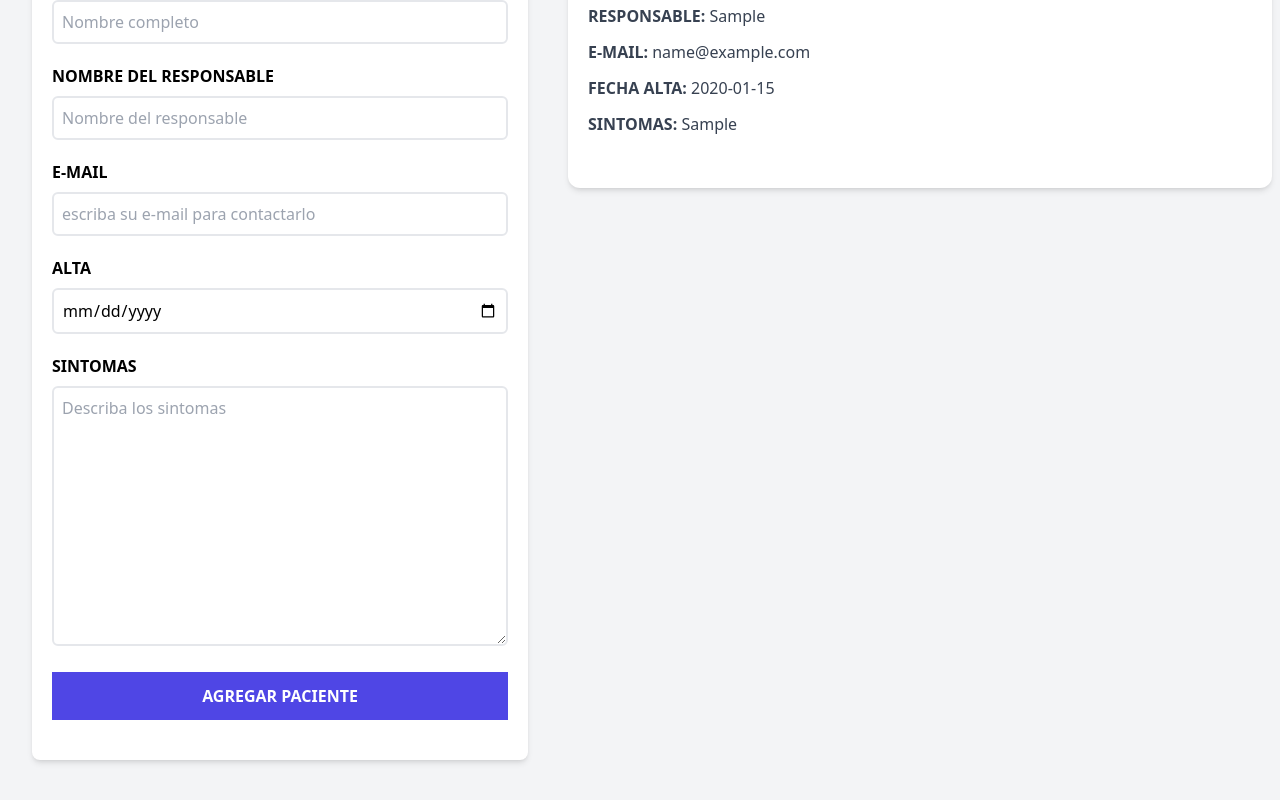
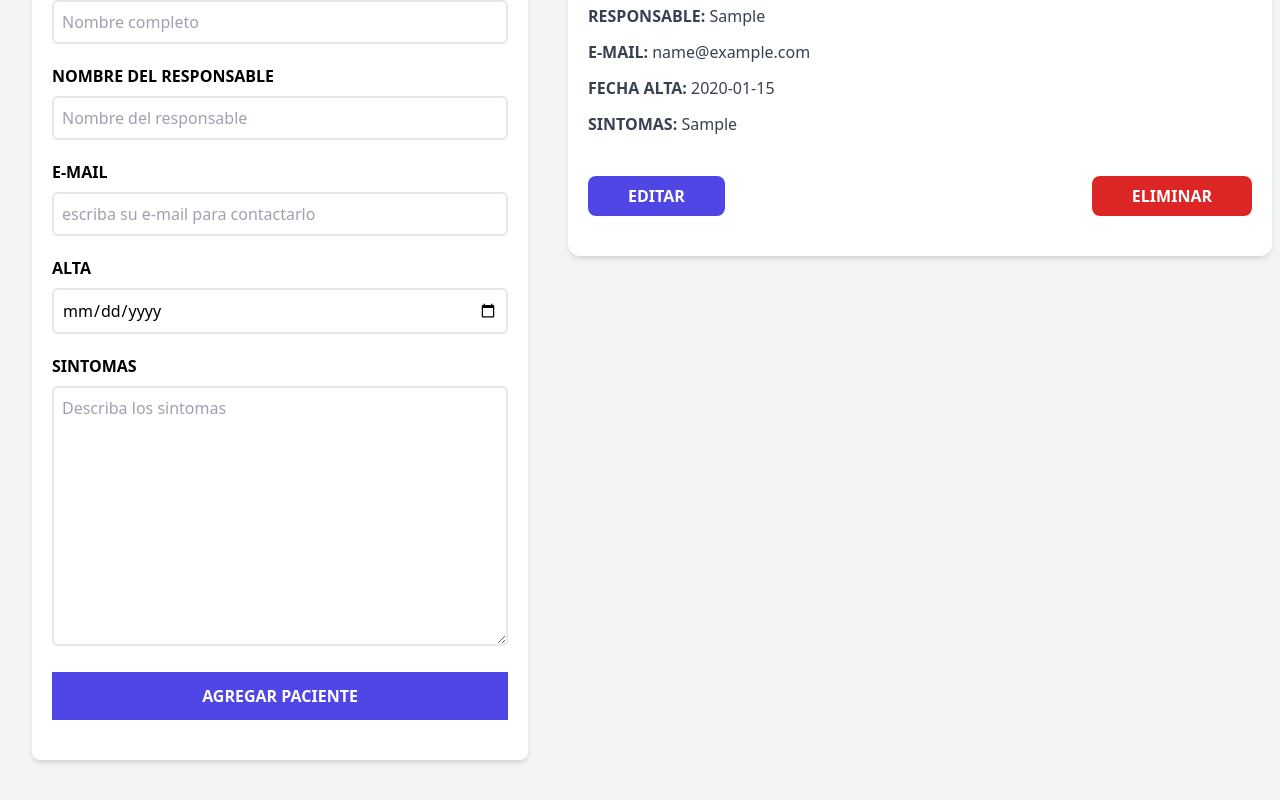
Before and after one commit to niicopina/veterinaria-react, a React (Vite) app: page / in a window 1280 px wide. Both pictures are taken after typing "Sample", "Sample", "name@example.com", "2020-01-15", "Sample" into the empty fields and a click on the input "Agregar Paciente". Shown: the part 420-1220 px from the top of the page. Built offline with nearby package versions, Linux system fonts and the light colour scheme.

Commit message:
evento Editar paciente

```diff
--- a/src/App.jsx
+++ b/src/App.jsx
@@ -4,7 +4,8 @@ import ListadoPacientes from './components/ListadoPacientes'
 import { useState } from 'react'
 
 function App() {
-  const [pacientes, setPacientes] = useState([ ])
+  const [pacientes, setPacientes] = useState([])
+  const [paciente, setPaciente] = useState({})
   return (
     <>
       <div className='container mx-3 mt-20'>
@@ -18,7 +19,7 @@ function App() {
 
             <ListadoPacientes
               pacientes={pacientes}
-
+              setPaciente={setPaciente}
             />
           </div>
       </div>
--- a/src/components/ListadoPacientes.jsx
+++ b/src/components/ListadoPacientes.jsx
@@ -1,7 +1,7 @@
 import React from 'react'
 import Paciente from './Paciente'
 Paciente
-const ListadoPacientes = ({pacientes}) => {
+const ListadoPacientes = ({pacientes, setPaciente}) => {
 
   return (
     <div className='md:w-1/2 lg:w-3/5 md:h-screen overflow-scroll'>
@@ -15,7 +15,8 @@ const ListadoPacientes = ({pacientes}) => {
                   {pacientes.map(paciente =>(
                     <Paciente
                       key={paciente.id}
-                      paciente={paciente}/>
+                      paciente={paciente}
+                      setPaciente={setPaciente}/>
                   ))}
               </>
            ) : (
--- a/src/components/Paciente.jsx
+++ b/src/components/Paciente.jsx
@@ -1,6 +1,6 @@
 import React from 'react'
 
-const Paciente = ({paciente}) => {
+const Paciente = ({paciente, setPaciente}) => {
     const {nombre, responsable, email, fecha, sintomas} = paciente
 
   return (
@@ -20,6 +20,21 @@ const Paciente = ({paciente}) => {
               <p className="font-bold mb-3 text-gray-700 uppercase">Sintomas: {''}
                 <span className="font-normal normal-case">{sintomas}</span>
               </p>
+
+              <div className="flex justify-between mt-10">
+                <button
+                    type='button'
+                    className="py-2 px-10 bg-indigo-600 hover:bg-indigo-300 text-white
+                     font-bold uppercase rounded-lg"
+                     onClick={()=> setPaciente(paciente)}>Editar
+                </button>
+
+                <button
+                    type='button'
+                    className="py-2 px-10 bg-red-600 hover:bg-red-300 text-white
+                     font-bold uppercase rounded-lg">Eliminar
+                </button>
+              </div>
             </div>
   )
 }
```
